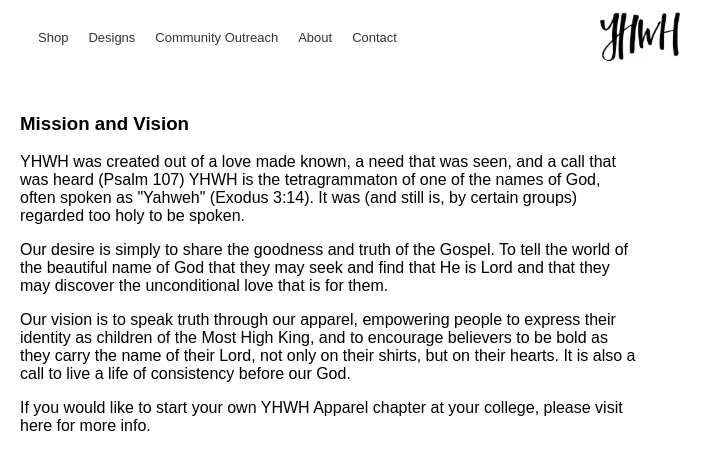
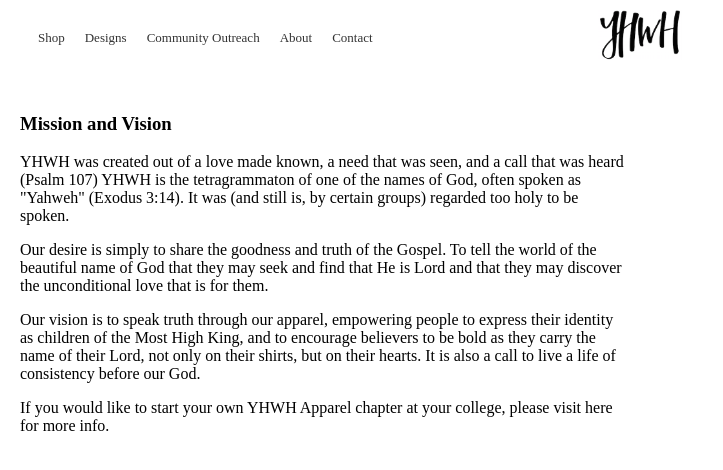
Before and after one commit to ekshaw/yhwh-apparel, a React (Create React App) app: page /about in a window 1280 px wide. Shown: the top 470 px of the page, without its empty margins (0-723 px from the left). Built offline with nearby package versions, Linux system fonts and the light colour scheme.

Commit message:
added font

```diff
--- a/src/components/Nav.js
+++ b/src/components/Nav.js
@@ -20,7 +20,9 @@
           {navLinks}
         </div>
         <div className='nav__logo'>
-          <img src={yhwhLogo} alt='' />
+          <a href='/'>
+            <img src={yhwhLogo} alt='' />
+          </a>
         </div>
         <div className='nav__links nav__links--hidden'>
           {navLinks}
--- a/src/styles/css/App.css
+++ b/src/styles/css/App.css
@@ -115,9 +115,19 @@
   justify-content: space-evenly;
   width: 100%; }
   .about .about-description {
-    width: 50%; }
+    width: 50%;
+    padding-right: 15px; }
   .about .about-video {
-    width: 50%; }
+    width: 50%;
+    padding-left: 15px; }
+
+@font-face (Futura, fonts/Futura);
+@font-face {
+  font-family: 'Proxima Nova';
+  src: font-url("fonts/proximanova-regular-webfont.ttf") format("truetype"); }
+
+.App {
+  font-family: 'Proxima Nova', Futura; }
 
 * {
   box-sizing: border-box; }
--- a/src/styles/scss/App.scss
+++ b/src/styles/scss/App.scss
@@ -3,8 +3,14 @@
 @import '_about';
 @import "~slick-carousel/slick/slick.css";
 @import "~slick-carousel/slick/slick-theme.css";
+@font-face(Futura, fonts/Futura);
+@font-face {
+  font-family: 'Proxima Nova';
+  src: font-url('fonts/proximanova-regular-webfont.ttf') format('truetype');
+}
 
 .App {
+  font-family: 'Proxima Nova', Futura;
 }
  * {
   box-sizing: border-box;
--- a/src/styles/scss/_about.scss
+++ b/src/styles/scss/_about.scss
@@ -6,9 +6,11 @@
 
   .about-description {
     width: 50%;
+    padding-right: 15px;
   }
 
   .about-video {
     width: 50%;
+    padding-left: 15px;
   }
 }
```
Also changed, not shown: src/fonts/Futura.ttf (added), src/fonts/proximanova-regular-webfont.ttf (added).
